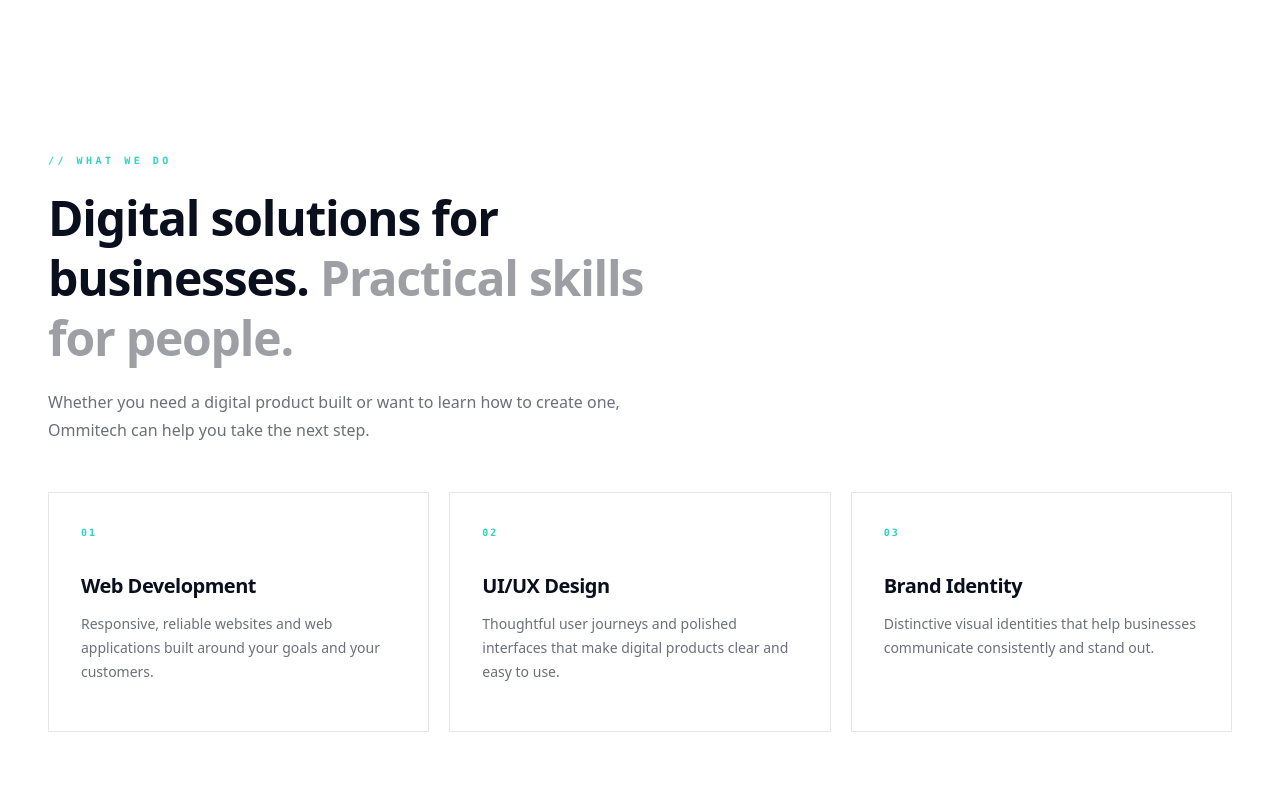
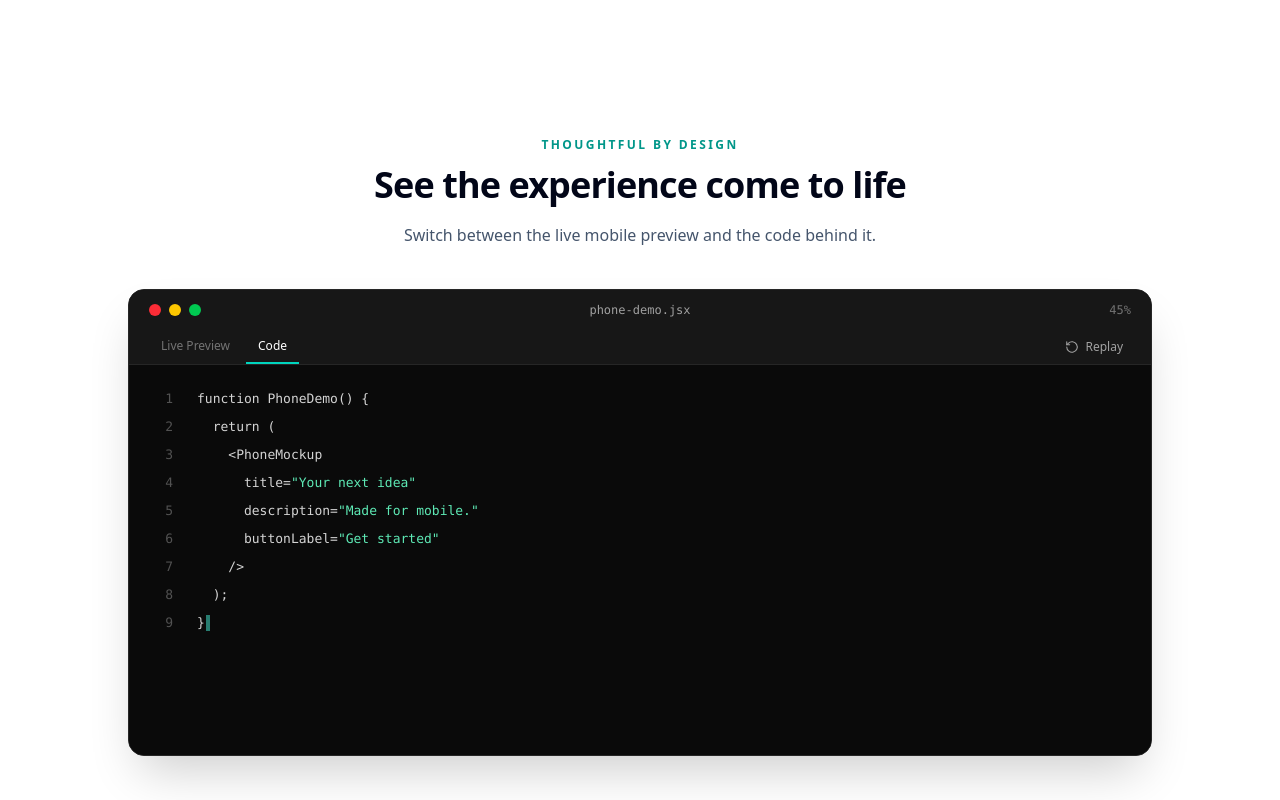
Before and after one commit to Meshack000/ommitech, a React (Vite) app: page / in a window 1280 px wide. Shown: the part 760-1560 px from the top of the page. Built offline with nearby package versions, Linux system fonts and the light colour scheme.

Commit message:
Add CodePreviewCard component for interactive code demonstration in Home

```diff
--- a/src/App.jsx
+++ b/src/App.jsx
@@ -4,11 +4,24 @@ import Hero from './components/Hero'
 import Footer from './components/Footer'
 import RecentFeatures from './components/Feature'
 import AboutPage from './components/About'
+import CodePreviewCard from './components/CodePreviewCard'
 
 function Home() {
   return (
     <>
       <Hero />
+      <section className="bg-white px-6 py-16 md:px-12 md:py-24">
+        <div className="mx-auto max-w-5xl">
+          <div className="mx-auto mb-10 max-w-2xl text-center">
+            <p className="mb-3 text-xs font-bold uppercase tracking-[0.2em] text-teal-600">Thoughtful by design</p>
+            <h2 className="text-3xl font-bold tracking-tight text-slate-950 md:text-4xl">See the experience come to life</h2>
+            <p className="mt-4 text-base leading-7 text-slate-600">
+              Switch between the live mobile preview and the code behind it.
+            </p>
+          </div>
+          <CodePreviewCard />
+        </div>
+      </section>
       <RecentFeatures />
 
     </>
--- /dev/null
+++ b/src/components/CodePreviewCard.jsx
@@ -0,0 +1,177 @@
+import { useEffect, useState } from 'react'
+
+const codeSnippet = `function PhoneDemo() {
+  return (
+    <PhoneMockup
+      title="Your next idea"
+      description="Made for mobile."
+      buttonLabel="Get started"
+    />
+  );
+}`
+
+function highlightCodeLine(line) {
+    const tokens = line.split(/("(?:[^"]*)"|'(?:[^']*)'|\\b(?:function|return)\\b|\\bPhoneMockup\\b|\\bPhoneDemo\\b)/g)
+
+    return tokens.map((token, index) => {
+        let color = 'text-neutral-300'
+
+        if (/^["']/.test(token)) color = 'text-emerald-300'
+        else if (token === 'function' || token === 'return') color = 'text-violet-400'
+        else if (token === 'PhoneMockup') color = 'text-sky-300'
+        else if (token === 'PhoneDemo') color = 'text-amber-200'
+
+        return <span className={color} key={`${index}-${token}`}>{token}</span>
+    })
+}
+
+function PhonePreview() {
+    return (
+        <div className="w-[min(100%,260px)] rounded-[2.5rem] border-[6px] border-neutral-800 bg-neutral-950 p-2 shadow-2xl shadow-black/40">
+            <div className="overflow-hidden rounded-[2rem] bg-white">
+                <div className="flex items-center justify-between px-5 pb-2 pt-3 text-[10px] font-semibold text-neutral-800">
+                    <span>9:41</span>
+                    <span aria-hidden="true">●●● ▰</span>
+                </div>
+                <div className="relative mx-auto mb-5 h-5 w-20 rounded-full bg-neutral-950" />
+                <div className="px-5 pb-7 pt-2">
+                    <div className="mb-8 flex items-center justify-between">
+                        <span className="text-sm font-bold tracking-tight text-neutral-900">ommi<span className="text-teal-500">.</span></span>
+                        <span className="grid h-8 w-8 place-items-center rounded-full bg-neutral-100 text-neutral-700" aria-hidden="true">
+                            <svg viewBox="0 0 24 24" className="h-4 w-4 fill-none stroke-current" strokeWidth="1.8" strokeLinecap="round">
+                                <path d="M4 7h16M4 12h16M4 17h16" />
+                            </svg>
+                        </span>
+                    </div>
+                    <p className="mb-2 text-[10px] font-semibold uppercase tracking-[0.18em] text-teal-600">Ideas into impact</p>
+                    <h2 className="text-2xl font-bold leading-tight tracking-tight text-neutral-950">Your next idea starts here.</h2>
+                    <p className="mt-3 text-xs leading-5 text-neutral-500">Digital products and practical skills, thoughtfully built for you.</p>
+                    <button type="button" className="mt-5 w-full rounded-xl bg-neutral-950 px-4 py-3 text-xs font-semibold text-white">
+                        Get started
+                    </button>
+                    <div className="mt-6 flex items-center gap-3 rounded-2xl bg-neutral-50 p-3">
+                        <div className="grid h-9 w-9 place-items-center rounded-xl bg-teal-100 text-teal-700" aria-hidden="true">
+                            <svg viewBox="0 0 24 24" className="h-5 w-5 fill-none stroke-current" strokeWidth="1.7" strokeLinecap="round" strokeLinejoin="round">
+                                <path d="m12 3 1.9 5.8L20 11l-6.1 2.2L12 19l-2-5.8L4 11l6-2.2L12 3Z" />
+                            </svg>
+                        </div>
+                        <div>
+                            <p className="text-[11px] font-semibold text-neutral-900">Built with purpose</p>
+                            <p className="mt-0.5 text-[10px] text-neutral-500">Designed in Kumasi, Ghana</p>
+                        </div>
+                    </div>
+                </div>
+            </div>
+        </div>
+    )
+}
+
+export default function CodePreviewCard() {
+    const [activeView, setActiveView] = useState('code')
+    const [typedCharacters, setTypedCharacters] = useState(0)
+    const [isTyping, setIsTyping] = useState(true)
+
+    useEffect(() => {
+        if (!isTyping) return undefined
+
+        if (typedCharacters >= codeSnippet.length) {
+            const previewTimer = setTimeout(() => {
+                setActiveView('preview')
+                setIsTyping(false)
+            }, 1200)
+
+            return () => clearTimeout(previewTimer)
+        }
+
+        const typingTimer = setTimeout(() => {
+            setTypedCharacters((count) => count + 1)
+        }, 35)
+
+        return () => clearTimeout(typingTimer)
+    }, [isTyping, typedCharacters])
+
+    const replay = () => {
+        setTypedCharacters(0)
+        setActiveView('code')
+        setIsTyping(true)
+    }
+
+    return (
+        <section aria-label="Interactive code example" className="overflow-hidden rounded-2xl border border-neutral-800 bg-neutral-950 text-white shadow-2xl shadow-black/20">
+            <header className="border-b border-neutral-800 bg-neutral-900">
+                <div className="grid grid-cols-[1fr_auto_1fr] items-center gap-3 px-4 py-3 sm:px-5">
+                    <div className="flex items-center gap-2" aria-hidden="true">
+                        <span className="h-3 w-3 rounded-full bg-red-500" />
+                        <span className="h-3 w-3 rounded-full bg-yellow-400" />
+                        <span className="h-3 w-3 rounded-full bg-green-500" />
+                    </div>
+                    <span className="truncate font-mono text-xs text-neutral-400">phone-demo.jsx</span>
+                    <span className="justify-self-end font-mono text-xs text-neutral-500">45%</span>
+                </div>
+
+                <div className="flex items-center justify-between px-4 sm:px-5">
+                    <div role="tablist" aria-label="Code example view" className="flex gap-1">
+                        {['preview', 'code'].map((view) => (
+                            <button
+                                key={view}
+                                type="button"
+                                role="tab"
+                                id={`code-preview-tab-${view}`}
+                                aria-selected={activeView === view}
+                                aria-controls="code-preview-panel"
+                                onClick={() => setActiveView(view)}
+                                className={`border-b-2 px-3 py-2 text-xs font-medium capitalize transition-colors ${
+                                    activeView === view
+                                        ? 'border-teal-400 text-white'
+                                        : 'border-transparent text-neutral-500 hover:text-neutral-300'
+                                }`}
+                            >
+                                {view === 'preview' ? 'Live preview' : 'Code'}
+                            </button>
+                        ))}
+                    </div>
+                    <button
+                        type="button"
+                        onClick={replay}
+                        className="inline-flex items-center gap-1.5 rounded-md px-2 py-1.5 text-xs text-neutral-400 transition-colors hover:bg-neutral-800 hover:text-white"
+                        aria-label="Replay code typing animation"
+                    >
+                        <svg viewBox="0 0 24 24" className="h-3.5 w-3.5 fill-none stroke-current" strokeWidth="1.8" strokeLinecap="round" strokeLinejoin="round" aria-hidden="true">
+                            <path d="M3 12a9 9 0 1 0 2.64-6.36L3 8" />
+                            <path d="M3 3v5h5" />
+                        </svg>
+                        Replay
+                    </button>
+                </div>
+            </header>
+
+            <div
+                id="code-preview-panel"
+                role="tabpanel"
+                aria-labelledby={`code-preview-tab-${activeView}`}
+                className={`min-h-[390px] ${activeView === 'code' ? 'overflow-x-auto bg-neutral-950 px-4 py-5 sm:px-6' : 'flex items-center justify-center bg-neutral-900 p-6 sm:p-8'}`}
+            >
+                {activeView === 'code' ? (
+                    <pre className="font-mono text-xs leading-7 sm:text-[13px]">
+                        <code>
+                            {codeSnippet.slice(0, typedCharacters).split('\n').map((line, index, lines) => (
+                                <span className="flex min-w-max" key={index}>
+                                    <span className="mr-6 w-5 select-none text-right text-neutral-600" aria-hidden="true">{index + 1}</span>
+                                    <span>
+                                        {highlightCodeLine(line)}
+                                        {index === lines.length - 1 && isTyping && (
+                                            <span className="ml-px inline-block h-4 w-1 animate-pulse bg-teal-300 align-middle" aria-hidden="true" />
+                                        )}
+                                        {!line && '\u00a0'}
+                                    </span>
+                                </span>
+                            ))}
+                        </code>
+                    </pre>
+                ) : (
+                    <PhonePreview />
+                )}
+            </div>
+        </section>
+    )
+}
```
